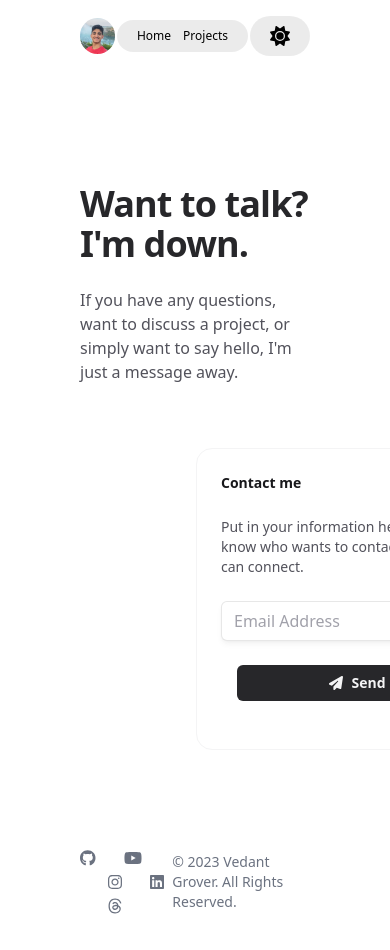
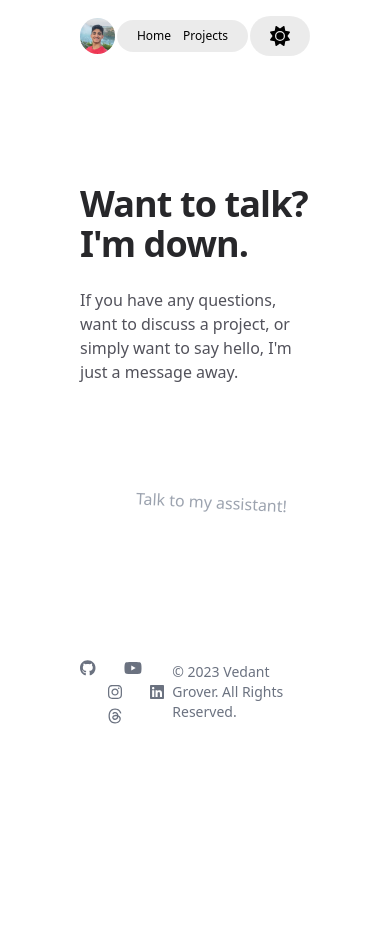
Before and after one commit to vedantgrover/VedantsPortfolio, a Next.js app: page /contact in a window 390 px wide. After the commit the page ends 844 px from the top, so only its background shows below. Built offline with nearby package versions, Linux system fonts and the light colour scheme.

Commit message:
Adds chatbot functionality

```diff
--- /dev/null
+++ b/components/chatMessage.tsx
@@ -0,0 +1,13 @@
+interface Props {
+  text: string;
+  role: string;
+}
+
+export default function ChatMessage({ text, role }: Props) {
+  return (
+    <div className="flex dark:text-white space-x-2">
+      <p className="font-extrabold">{role}:</p>
+      <p>{text}</p>
+    </div>
+  );
+}
--- /dev/null
+++ b/lib/openai.ts
@@ -0,0 +1,7 @@
+import OpenAI from "openai";
+
+const openai = new OpenAI({
+  apiKey: process.env.OPENAI_API_KEY,
+});
+
+export default openai;
--- a/package.json
+++ b/package.json
@@ -24,6 +24,7 @@
     "fs": "^0.0.1-security",
     "next": "13.4.13",
     "nodemailer": "^6.9.4",
+    "openai": "^4.0.0",
     "react": "18.2.0",
     "react-dom": "18.2.0",
     "typescript": "5.1.6"
--- /dev/null
+++ b/pages/api/chat.ts
@@ -0,0 +1,18 @@
+import type { NextApiRequest, NextApiResponse } from "next";
+import openai from "../../lib/openai";
+
+export default async function handler(
+  req: NextApiRequest,
+  res: NextApiResponse
+) {
+  let { messages } = req.body;
+
+  const chat_completion = await openai.chat.completions.create({
+    model: "gpt-3.5-turbo-0613",
+    messages: messages,
+  });
+
+  let response = chat_completion.choices[0].message.content;
+
+  res.status(200).json({ text: response });
+}
--- a/pages/contact.tsx
+++ b/pages/contact.tsx
@@ -1,34 +1,101 @@
-import ImageChainItem from "@/components/image-chain-item";
+import ChatMessage from "@/components/chatMessage";
 import { faPaperPlane } from "@fortawesome/free-solid-svg-icons";
 import { FontAwesomeIcon } from "@fortawesome/react-fontawesome";
 import Head from "next/head";
 import Image from "next/image";
-import { useRouter } from "next/router";
 import React, { useState } from "react";
 
+const defaultMessages = [
+  {
+    role: "system",
+    content: "Your name is Toni. It stands for 'The Only Neural Interface'",
+  },
+  { role: "system", content: "You were inspired by Tony Stark's JARVIS." },
+  {
+    role: "system",
+    content: "You are a virtual assistant. You will be helpful",
+  },
+  {
+    role: "system",
+    content:
+      "You are witty and charming yet have speak with confidence and swagger.",
+  },
+  {
+    role: "system",
+    content:
+      "You will incorporate technological jargon and references into your responses.",
+  },
+  {
+    role: "system",
+    content: "You will use pop culture references in your answers as well.",
+  },
+  {
+    role: "system",
+    content:
+      "You will refer to me as 'boss'. If you are given a link, you will display it",
+  },
+  {
+    role: "system",
+    content:
+      "You will be short and direct with your responses with a slight hint of arrogance",
+  },
+  {
+    role: "system",
+    content:
+      "You were an assistant created by Vedant. If anyone asks to contact Vedant, you will give them my email: vedantvgrover@gmail.com.",
+  },
+];
+
+interface Message {
+  role: string;
+  content: string;
+}
+
 export default function Contact() {
-  const [email, setEmail] = useState("");
+  const [messages, setMessages] = useState<Message[]>(defaultMessages);
 
-  const router = useRouter();
+  const handleButtonClick = async () => {
+    const inputField = document.getElementById(
+      "inputField"
+    ) as HTMLInputElement;
+    const inputValue = inputField.value;
+    const chatMessage: Message = {
+      role: "user",
+      content: inputValue,
+    };
 
-  const handleSubmit = async (e: React.FormEvent) => {
-    e.preventDefault();
+    setMessages((prevMessages) => [...prevMessages, chatMessage]);
 
-    const response = await fetch(
-      `https://vedantgrover.com/api/email?email=${email}`,
-      {
+    inputField.value = "";
+
+    let requestMessages = [...messages];
+    requestMessages.push(chatMessage);
+
+    let requestBody = {
+      messages: requestMessages,
+    };
+
+    const response = await fetch("http://localhost:3000/api/chat", {
       method: "POST",
       headers: {
         "Content-Type": "application/json",
       },
-      }
-    );
+      body: JSON.stringify(requestBody),
+    });
 
     if (!response.ok) {
       throw new Error("Failed to send data");
     }
 
-    router.push("/thank-you");
+    const responseData = await response.json(); // Parse the JSON response
+    const textAttribute = responseData.text;
+
+    let assistantResponse: Message = {
+      role: "assistant",
+      content: textAttribute,
+    };
+
+    setMessages((prevMessages) => [...prevMessages, assistantResponse]);
   };
 
   return (
@@ -46,7 +113,7 @@ export default function Contact() {
             to say hello, I'm just a message away.
           </p>
         </header>
-        <div className="mt-16 flex space-x-24">
+        <div className="mt-16 flex justify-between">
           <div className="max-w-xs px-2.5 lg:max-w-none">
             <Image
               src="/images/vedant_with_green.JPEG"
@@ -60,35 +127,34 @@ export default function Contact() {
               unoptimized
             />
           </div>
-          <div className="flex justify-center items-center min-h-full">
-            <form
-              className="rounded-2xl border border-zinc-100 p-6 dark:border-zinc-700/40"
-              onSubmit={handleSubmit}
-            >
-              <h2 className=" flex text-sm font-semibold text-zinc-900 dark:text-zinc-100">
-                Contact me
-              </h2>
-              <p className="mt-6 text-sm text-zinc-600 dark:text-zinc-400">
-                Put in your information here so that I know who wants to contact
-                me and we can connect.
-              </p>
-              <div className="my-6 flex flex-col space-y-6">
+          <div className="flex-col space-y-4 items-end min-h-full border-white border-2 p-6 rotate-3">
+            <div className="">
+              {messages.map((message) => {
+                if (message.role !== "system") {
+                  return (
+                    <ChatMessage text={message.content} role={message.role} />
+                  );
+                }
+                return null;
+              })}
+            </div>
+            <form className="flex space-x-2">
               <input
-                  type="email"
-                  placeholder="Email Address"
-                  aria-aria-label="Email Address"
-                  required
-                  className="min-w-0 flex-auto appearance-none rounded-md border border-zinc-900/10 bg-white px-3 py-[calc(theme(spacing.2)-1px)] shadow-md shadow-zinc-800/5 placeholder:text-zinc-400 focus:border-cyan-600 focus:outline-none focus:ring-4 focus:ring-cyan-600 dark:border-zinc-700 dark:bg-zinc-700/[0.15] dark:text-zinc-200 dark:placeholder:text-zinc-500 dark:focus:border-cyan-600 dark:focus:ring-cyan-400 dark:focus:ring-cyan-400/10 sm:text-sm"
-                  onChange={(e) => setEmail(e.target.value)}
+                id="inputField"
+                className="min-w-[500px] border-white border-2 p-2"
+                type="text"
+                placeholder="Talk to my assistant!"
               />
               <button
-                  className="flex items-center gap-2 justify-center rounded-md py-2 px-3 text-sm outline-offset-2 transition active:transition-none bg-zinc-800 font-semibold text-zinc-100 hover:bg-zinc-700 active:bg-zinc-800 active:text-zinc-100/70 dark:bg-zinc-700 dark:hover:bg-zinc-600 dark:active:bg-zinc-700 dark:active:text-zinc-100/70 ml-4 flex-none"
-                  type="submit"
+                type="button"
+                className="border-white border-2 p-2"
+                onClick={handleButtonClick}
               >
-                  <FontAwesomeIcon icon={faPaperPlane} />
-                  <p>Send</p>
+                <FontAwesomeIcon
+                  className="dark:text-white"
+                  icon={faPaperPlane}
+                />
               </button>
-              </div>
             </form>
           </div>
         </div>
```
Also changed, not shown: 1 other file (tests, documents, lock files or other folders). Lines whose indentation alone changed are shown as unchanged.
